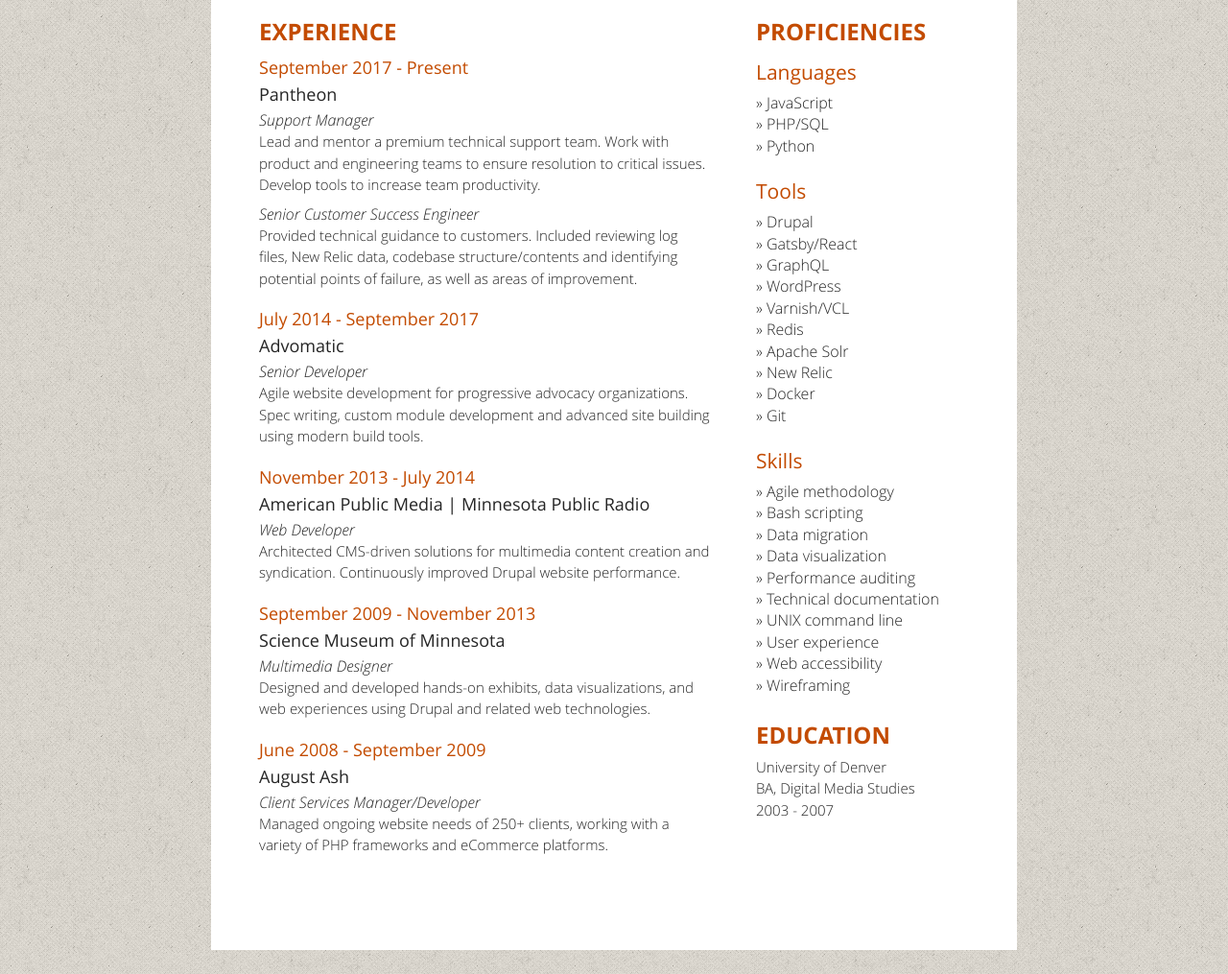
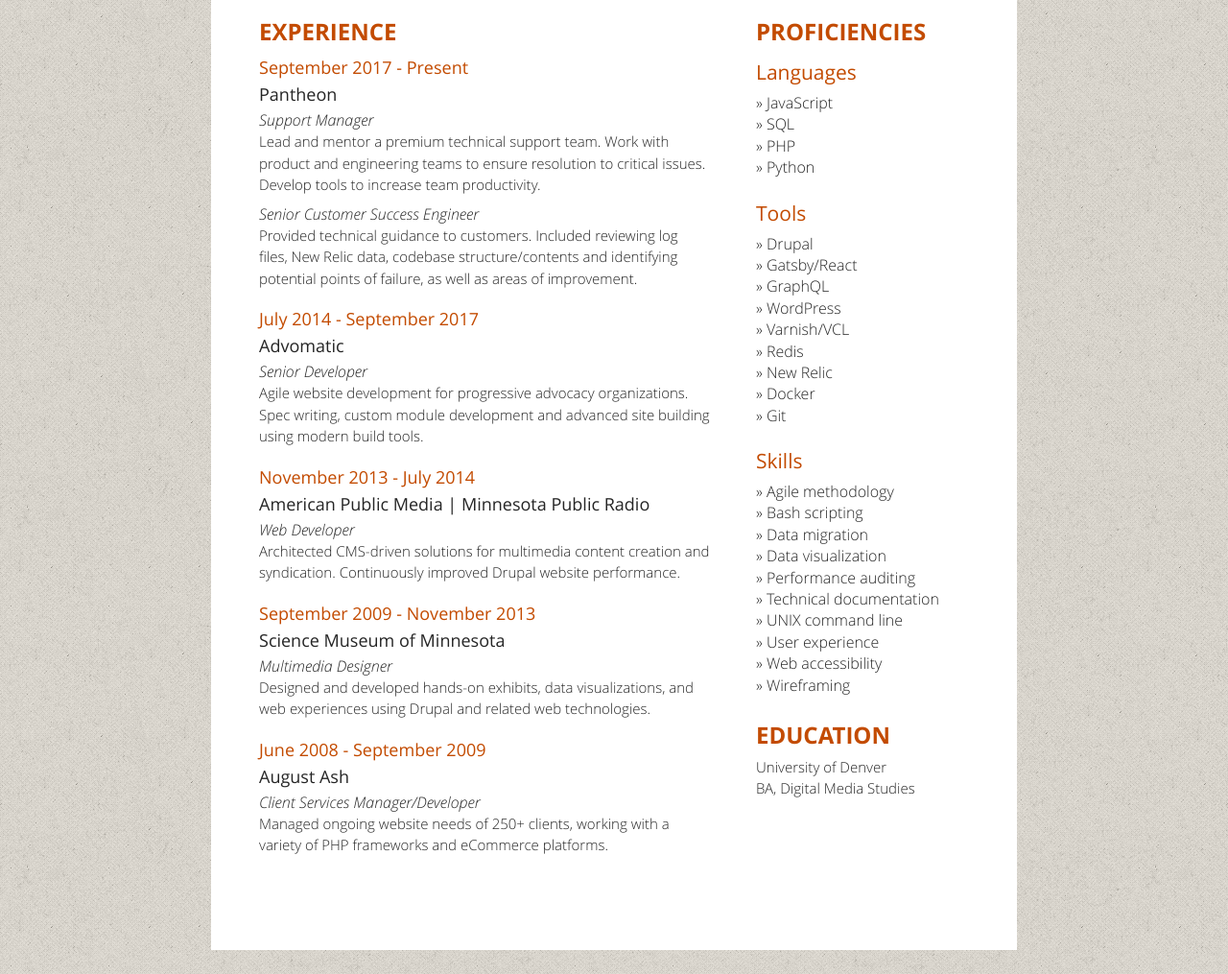
Before and after one commit to sarahg/sarahg.github.io, a Gatsby site: page /resume in a window 1280 px wide. Shown: the part 125-1140 px from the top of the page at 96% size. Built offline with nearby package versions, Linux system fonts and the light colour scheme; Gatsby itself is replaced by a stand-in of ours.

Commit message:
Resume tweaks

```diff
--- a/src/data/resumeProficiencies.json
+++ b/src/data/resumeProficiencies.json
@@ -2,7 +2,8 @@
     {
         "languages": [
             "JavaScript",
-            "PHP/SQL",
+            "SQL",
+            "PHP",
             "Python"
         ]
     },
@@ -14,7 +15,6 @@
             "WordPress",
             "Varnish/VCL",
             "Redis",
-            "Apache Solr",
             "New Relic",
             "Docker",
             "Git"
--- a/src/pages/resume.js
+++ b/src/pages/resume.js
@@ -31,8 +31,7 @@
           <section id="edu">
             <h2>Education</h2>
             <p>University of Denver<br/>
-            BA, Digital Media Studies<br/>
-            2003 - 2007</p>
+            BA, Digital Media Studies</p>
           </section>
         </aside>
       </section>
--- a/src/styles/resume.css
+++ b/src/styles/resume.css
@@ -63,6 +63,9 @@
 #edu h2 {
   margin: 1em 0 .25em;
 }
+#edu p {
+  margin-bottom: .33em;
+}
 
 div#print {
   text-align: center;
@@ -91,7 +94,7 @@
     margin: 25px auto;
     width: 740px;
   }
-  section.jobs {display: inline-block;}
+  section.jobs {display: inline-block; margin-bottom: 0;}
   section.jobs article { width: 63.513514%; float: left;}
   aside { float: right; width: 30%;}
   dl { width: auto; float: none; margin-bottom: 0;}
```
